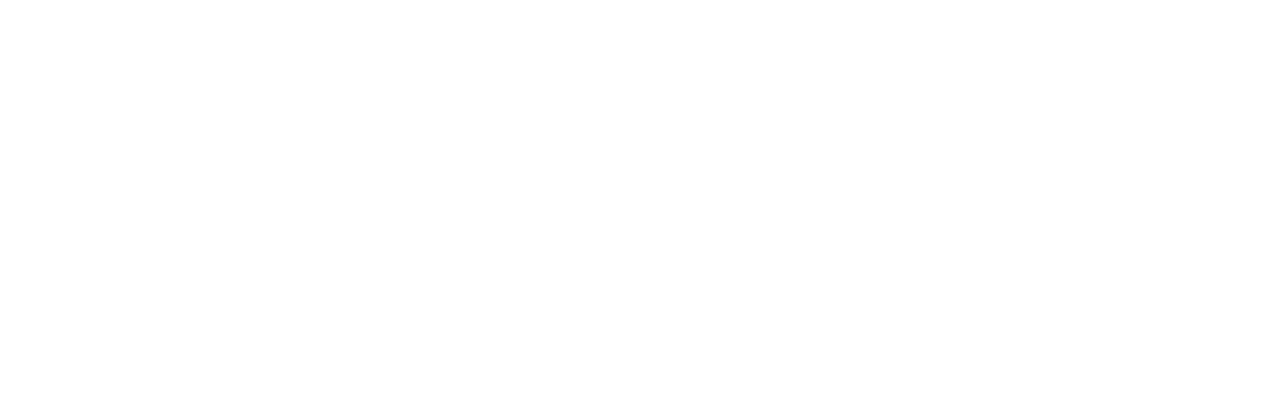
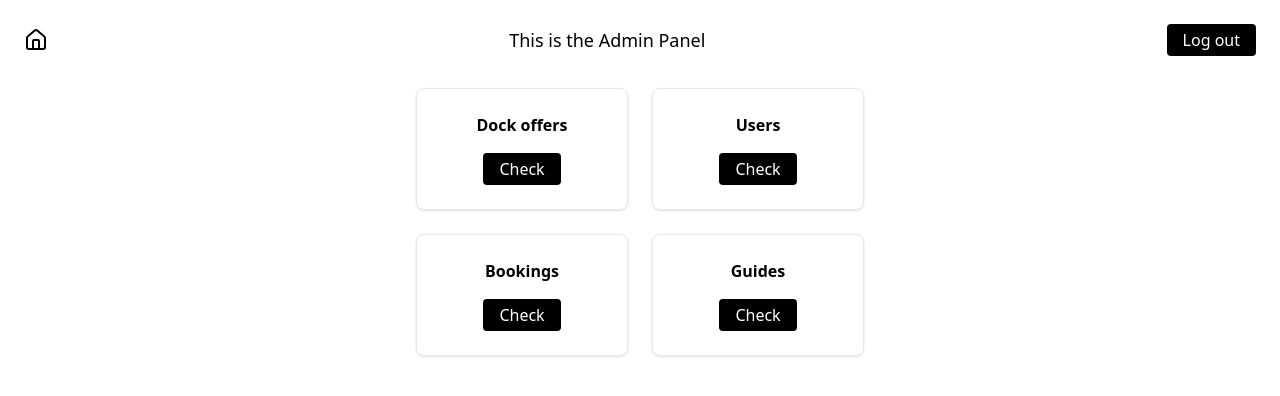
Before and after one commit to SE2-GMMWZ/web-frontend, a React (Create React App) app: page /admin in a window 1280 px wide. Before the commit this address had no page. Shown: the top 396 px of the page. Built offline with nearby package versions, Linux system fonts and the light colour scheme.

Commit message:
admin-panel

```diff
--- a/package.json
+++ b/package.json
@@ -7,6 +7,7 @@
     "@testing-library/jest-dom": "^6.6.3",
     "@testing-library/react": "^16.2.0",
     "@testing-library/user-event": "^13.5.0",
+    "lucide-react": "^0.483.0",
     "react": "^19.0.0",
     "react-dom": "^19.0.0",
     "react-router-dom": "^7.4.0",
--- a/src/App.tsx
+++ b/src/App.tsx
@@ -3,6 +3,7 @@
 import { Login } from './components/login.tsx';
 import { Home } from './components/home.tsx';
 import { LoginPanel } from './components/login-panel.tsx';
+import { AdminPanel } from './components/admin-panel.tsx';
 
 const App = () => {
   return (
@@ -12,6 +13,7 @@
         <Route path="/login" element={<Login/>} />
         <Route path="/home" element={<Home />} />
         <Route path="/login/:userType" element={<LoginPanel />} />
+        <Route path="/admin" element={<AdminPanel />} />
       </Routes>
     </Router>
   );
--- /dev/null
+++ b/src/components/admin-panel-card.tsx
@@ -0,0 +1,20 @@
+import React from "react";
+import { useNavigate } from "react-router-dom";
+
+type AdminCardProps = {
+  cardName: string;
+};
+
+export const AdminCard: React.FC<AdminCardProps> = ({ cardName }) =>
+{
+    return (
+        <div
+            className="border rounded-lg p-6 flex flex-col items-center shadow"
+          >
+            <p className="mb-4 font-semibold">{cardName}</p>
+            <button className="bg-black text-white px-4 py-1 rounded">
+              Check
+            </button>
+          </div>
+    );
+}
--- /dev/null
+++ b/src/components/admin-panel.tsx
@@ -0,0 +1,45 @@
+import React from 'react';
+import { useNavigate } from 'react-router-dom';
+import { HomeIcon } from 'lucide-react';
+import { AdminCard } from './admin-panel-card.tsx';
+
+export const AdminPanel: React.FC = () => {
+  const navigate = useNavigate();
+
+  const handleLogout = () => {
+    navigate('/login/admin');
+  };
+
+  const handleHome = () => {
+    navigate('/');
+  };
+
+  const cards = [
+    { title: 'Dock offers' },
+    { title: 'Users' },
+    { title: 'Bookings' },
+    { title: 'Guides' },
+  ];
+
+  return (
+    <div className="p-6">
+      <div className="flex justify-between items-center mb-8">
+        <button onClick={handleHome}>
+          <HomeIcon className="w-6 h-6" />
+        </button>
+        <h1 className="text-lg">This is the Admin Panel</h1>
+        <button
+          onClick={handleLogout}
+          className="bg-black text-white px-4 py-1 rounded"
+        >
+          Log out
+        </button>
+      </div>
+      <div className="grid grid-cols-2 gap-6 max-w-md mx-auto">
+        {cards.map((card) => (
+          <AdminCard cardName={card.title} />
+        ))}
+      </div>
+    </div>
+  );
+};
```
Also changed, not shown: 1 other file (tests, documents, lock files or other folders).
